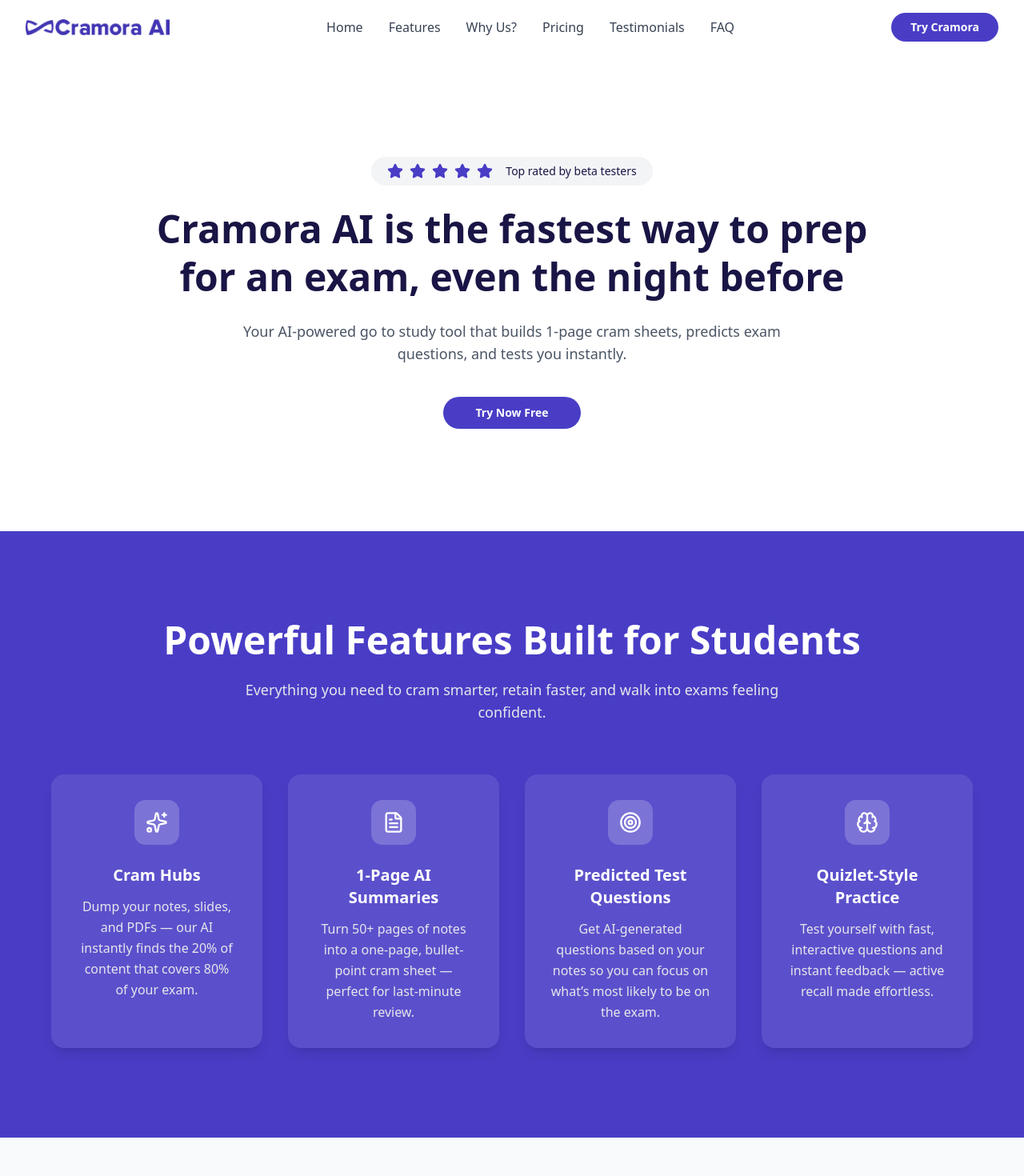
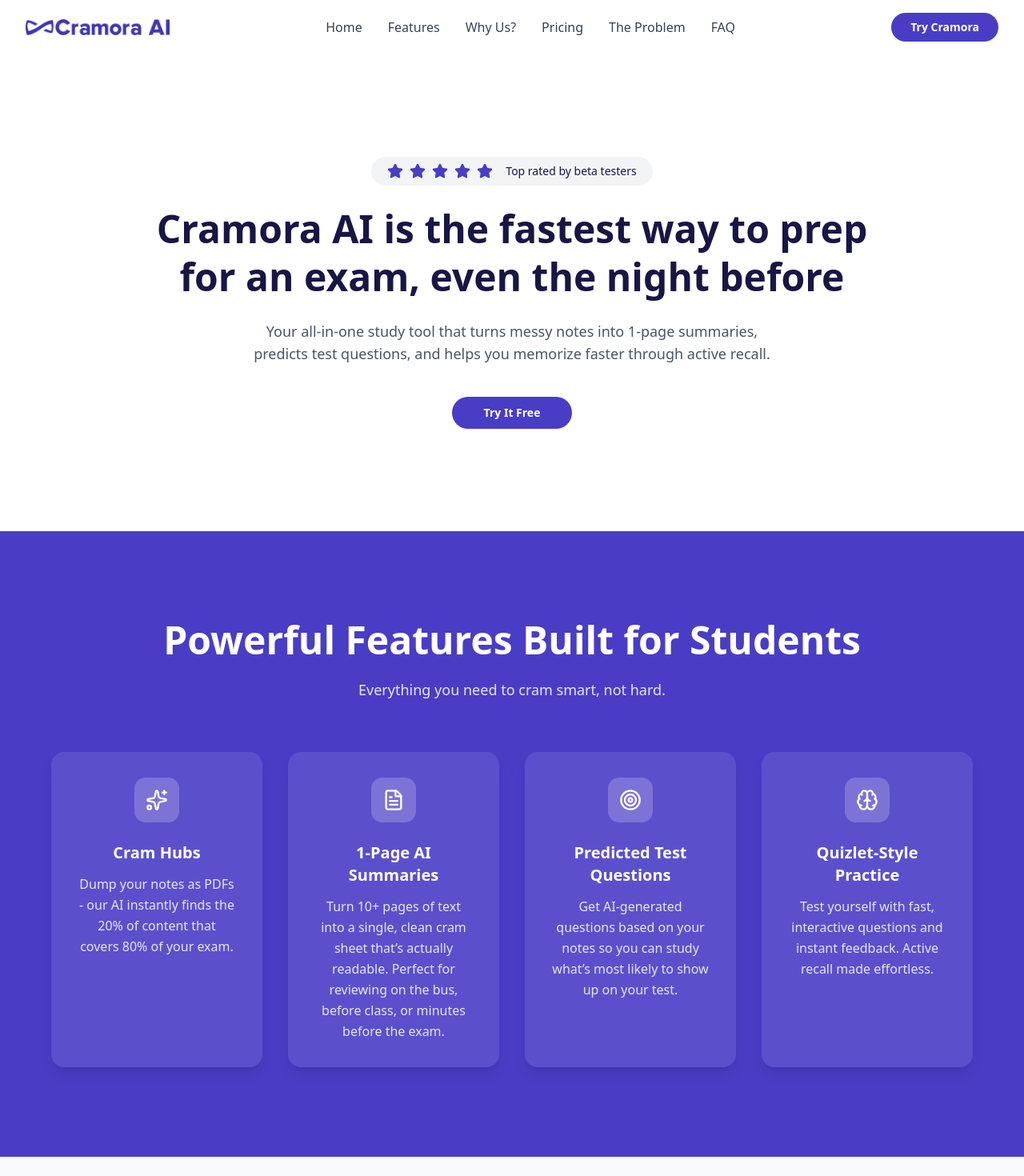
Before and after one commit to PedroGuitian/cramora-landing-page, a Next.js app in the folder cramora-landing/: page / in a window 1280 px wide. Shown: the top 1470 px of the page at 80% size. Built offline with nearby package versions, Linux system fonts and the light colour scheme.

Commit message:
Finished copy of page

```diff
--- a/cramora-landing/src/app/page.tsx
+++ b/cramora-landing/src/app/page.tsx
@@ -28,7 +28,7 @@
             { name: "Features", href: "#features" },
             { name: "Why Us?", href: "#why-us" },
             { name: "Pricing", href: "#pricing" },
-            { name: "Testimonials", href: "#testimonials" },
+            { name: "The Problem", href: "#the-problem" },
             { name: "FAQ", href: "#faq" },
           ].map((link) => (
             <a
@@ -77,8 +77,11 @@
 
         {/* Subtext */}
         <p className="max-w-2xl mx-auto mb-10 text-lg text-gray-600">
-          Your AI-powered go to study tool that builds 1-page cram sheets,
-          predicts exam questions, and tests you instantly.
+          Your all-in-one study tool that turns messy notes
+          into 1-page summaries, predicts test questions, and helps you memorize faster
+          through active recall.
+          {/* Your AI-powered go to study tool that builds 1-page cram sheets,
+          predicts exam questions, and tests you instantly. */}
         </p>
 
         {/* CTA Button */}
@@ -86,7 +89,7 @@
           size="lg"
           className="bg-[#493DC6] hover:bg-[#4438b9] text-white font-semibold rounded-full px-10 py-4 transition-colors duration-200"
         >
-          Try Now Free
+          Try It Free
         </Button>
       </section>
 
@@ -96,7 +99,8 @@
         <div className="max-w-6xl mx-auto">
           <h2 className="text-5xl font-bold mb-6">Powerful Features Built for Students</h2>
           <p className="text-gray-200 mb-16 max-w-2xl mx-auto text-lg">
-            Everything you need to cram smarter, retain faster, and walk into exams feeling confident.
+            Everything you need to cram smart, not hard.
+            {/* Everything you need to cram smarter, retain faster, and walk into exams feeling confident. */}
           </p>
 
           <div className="grid md:grid-cols-2 lg:grid-cols-4 gap-8">
@@ -107,7 +111,7 @@
               </div>
               <h3 className="text-xl font-semibold mb-3">Cram Hubs</h3>
               <p className="text-base text-gray-200 leading-relaxed">
-                Dump your notes, slides, and PDFs — our AI instantly finds the 20% of content that covers 80% of your exam.
+                Dump your notes as PDFs - our AI instantly finds the 20% of content that covers 80% of your exam.
               </p>
             </div>
 
@@ -118,7 +122,8 @@
               </div>
               <h3 className="text-xl font-semibold mb-3">1-Page AI Summaries</h3>
               <p className="text-base text-gray-200 leading-relaxed">
-                Turn 50+ pages of notes into a one-page, bullet-point cram sheet — perfect for last-minute review.
+                Turn 10+ pages of text into a single, clean cram sheet that’s actually readable.
+                Perfect for reviewing on the bus, before class, or minutes before the exam.
               </p>
             </div>
 
@@ -129,7 +134,7 @@
               </div>
               <h3 className="text-xl font-semibold mb-3">Predicted Test Questions</h3>
               <p className="text-base text-gray-200 leading-relaxed">
-                Get AI-generated questions based on your notes so you can focus on what’s most likely to be on the exam.
+                Get AI-generated questions based on your notes so you can study what’s most likely to show up on your test.
               </p>
             </div>
 
@@ -140,7 +145,7 @@
               </div>
               <h3 className="text-xl font-semibold mb-3">Quizlet-Style Practice</h3>
               <p className="text-base text-gray-200 leading-relaxed">
-                Test yourself with fast, interactive questions and instant feedback — active recall made effortless.
+                Test yourself with fast, interactive questions and instant feedback. Active recall made effortless.
               </p>
             </div>
           </div>
@@ -173,8 +178,8 @@
               <tbody className="bg-white text-gray-700">
               {[
                 ['AI-Powered Study Hubs (Cram Hubs)', true, false, false, false],
-                ['1-Page AI Summaries', true, false, true, false],
-                ['Predicted Test Questions', true, false, false, false],
+                ['1-Page AI Summaries', true, false, true, true],
+                ['Predicted Test Questions', true, true, false, true],
                 ['Active Recall Practice (Quizlet-Style)', true, false, false, true],
                 ['All-in-One Study Workflow', true, false, false, false],
                 ['Pricing', 'Free', '$14.95/mo', '$10/mo', '$7.99/mo'],
@@ -256,12 +261,12 @@
       </section>
 
 
-      {/* Testimonials / Student Opinions */}
-      <section id="testimonials" className="py-28 px-6 bg-[#493DC6] text-white text-center">
+      {/* The Problem / Student Opinions */}
+      <section id="the-problem" className="py-28 px-6 bg-[#493DC6] text-white text-center">
         <div className="max-w-6xl mx-auto">
           <h2 className="text-5xl font-bold mb-6">What Are Students Saying?</h2>
           <p className="text-gray-200 mb-16 max-w-2xl mx-auto text-lg">
-            Real students share how stressful last-minute studying can be — and why smarter tools like Cramora are needed.
+            Real students share how stressful last-minute studying can be and why smarter tools like Cramora are needed.
           </p>
 
           <div className="grid md:grid-cols-3 gap-8">
@@ -293,7 +298,7 @@
           {/* Message Below Cards */}
           <p className="mt-16 text-xl text-gray-200 max-w-3xl mx-auto leading-relaxed">
             Students everywhere struggle to prepare efficiently under pressure.
-            <span className="font-semibold text-white"> Cramora AI</span> turns chaos into clarity — helping you focus on what really matters the night before an exam.
+            <span className="font-semibold text-white"> Cramora AI</span> turns chaos into clarity, helping you focus on what really matters the night before an exam.
           </p>
         </div>
       </section>
@@ -312,12 +317,12 @@
               {
                 question: "What exactly is Cramora AI?",
                 answer:
-                  "Cramora AI is your personal AI-powered study assistant that helps you prepare for exams efficiently. Upload your notes or slides, and it automatically creates one-page cram sheets, predicts likely exam questions, and generates practice quizzes so you can study smarter, not longer.",
+                  "Cramora AI is your all-in-one AI-powered study tool that helps you prepare for exams efficiently. Upload your notes as PDFs, and it automatically creates one-page cram sheets, predicts likely exam questions, and generates practice quizzes so you can study smarter, not longer.",
               },
               {
                 question: "How do I upload my study material?",
                 answer:
-                  "Simply drag and drop your files—PDFs, notes, or slides—into your Cram Hub. Once uploaded, Cramora’s AI will process the content and organize it into study-friendly summaries and questions.",
+                  "Simply drag and drop your notes as PDFs into your Cram Hub. Once uploaded, Cramora’s AI will process the content and organize it into study-friendly summaries and questions.",
               },
               {
                 question: "Will Cramora AI guarantee better grades?",
@@ -360,8 +365,8 @@
 
       {/* CTA Section */}
       <section className="py-20 text-center bg-gradient-to-r from-[#493dc6] to-[#332b8d] text-white">
-        <h2 className="text-4xl font-bold mb-6">Join 100+ Students Already Using Cramora</h2>
-        <p className="mb-8 text-lg">Start studying smarter today — free during beta.</p>
+        <h2 className="text-4xl font-bold mb-6">Join Cramora today and see results for yourself</h2>
+        <p className="mb-8 text-lg">Try for free during beta.</p>
         <Button size="lg" className="bg-white text-[#493dc6] rounded-full px-10 py-4 font-semibold hover:bg-gray-100">Join Free Beta</Button>
       </section>
 
```
